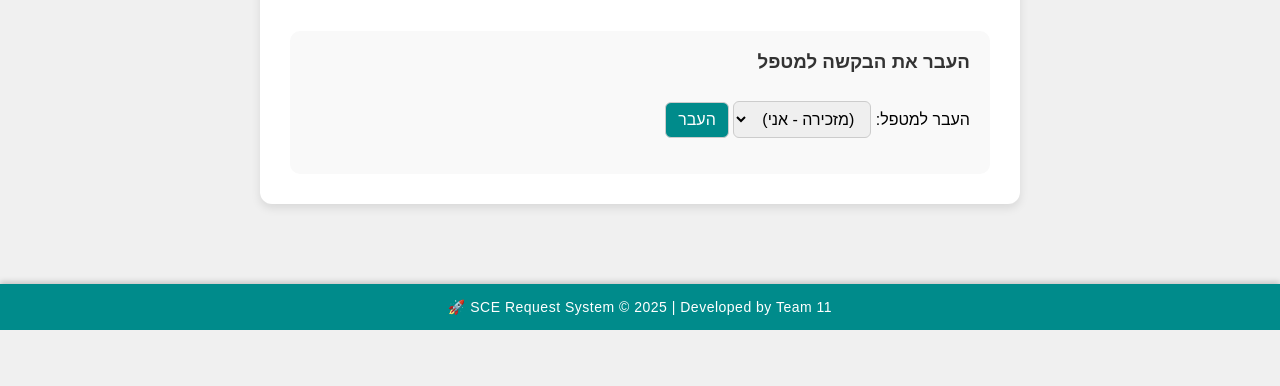
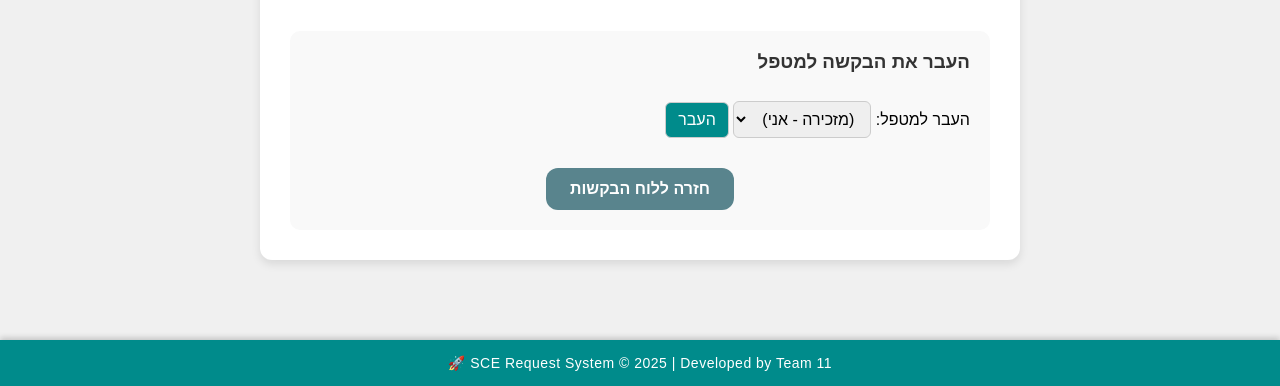
Before and after one commit to BS-PM-2025/BS-PM-2025-TEAM11, a Django app: template app/templates/view_request_details_for_other.html in a window 1280 px wide. Shown: the part 580-966 px from the top of the page. Before the commit the page ends 910 px from the top, so only its background shows below. Run offline with Django 5.2, Linux system fonts and the light colour scheme; the template is opened without the code that fills it, so the values that code supplies are empty.

Commit message:
push to main

```diff
--- a/app/templates/view_request_details_for_other.html
+++ b/app/templates/view_request_details_for_other.html
@@ -116,6 +116,23 @@
   background-color: #eee;
   color: #333;
 }
+a.back-button {
+  display: inline-block;
+  background-color: #59848d;
+  color: white;
+  text-decoration: none;
+  padding: 12px 24px;
+  font-size: 16px;
+  border-radius: 12px;
+  font-weight: bold;
+  transition: background-color 0.3s, transform 0.2s;
+}
+
+a.back-button:hover {
+  background-color: #3a6e75;
+  transform: scale(1.05);
+}
+
   </style>
 </head>
 <body>
@@ -175,6 +192,9 @@
 
   <button type="submit">העבר</button>
 </form>
+<div style="text-align: center; margin-top: 30px;">
+  <a href="{% url 'secretary_dashboard' %}" class="back-button"> חזרה ללוח הבקשות</a>
+</div>
 
   </div>
 
```
Also changed, not shown: app/templates/request_detail_update.html (+24 -0 lines).
